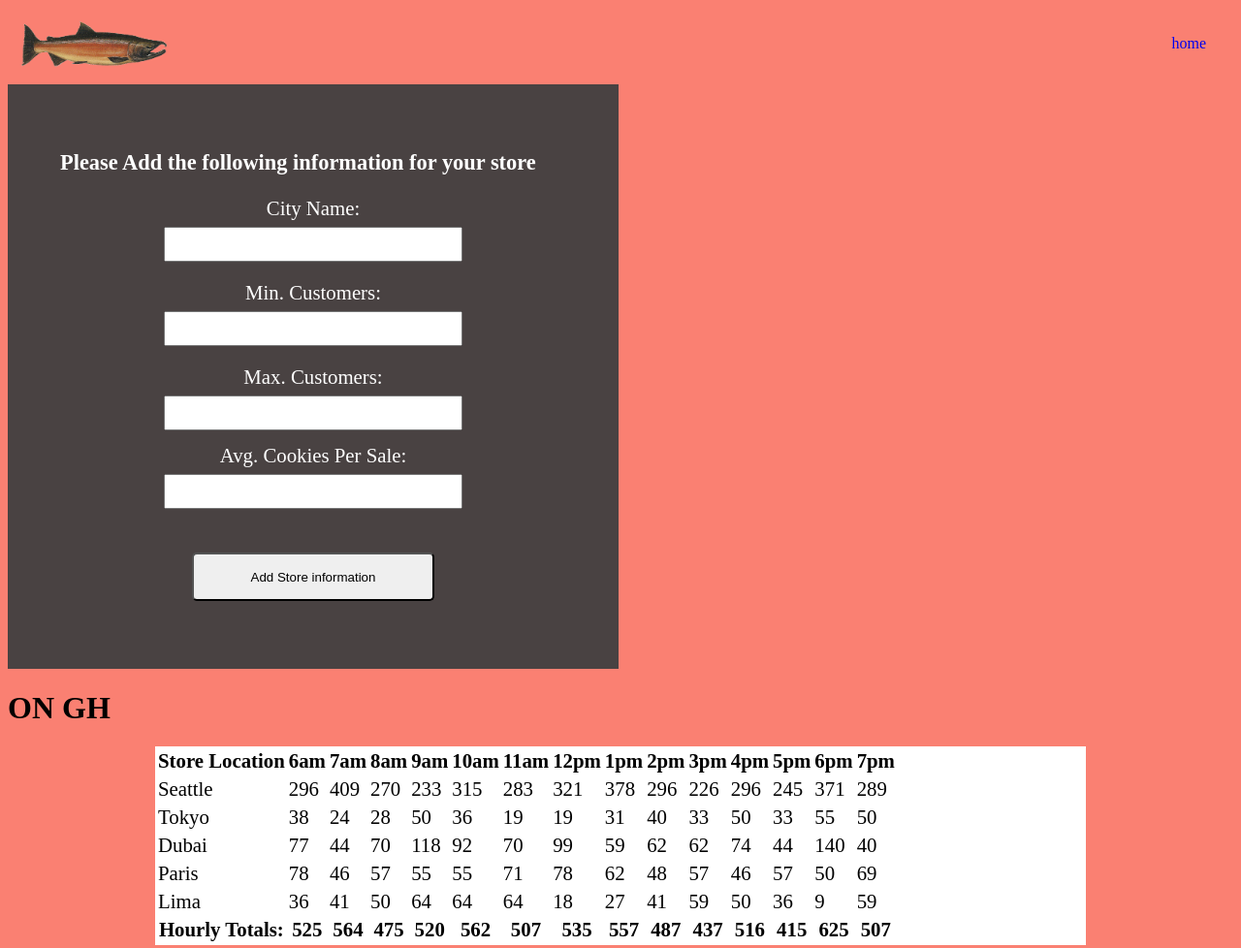
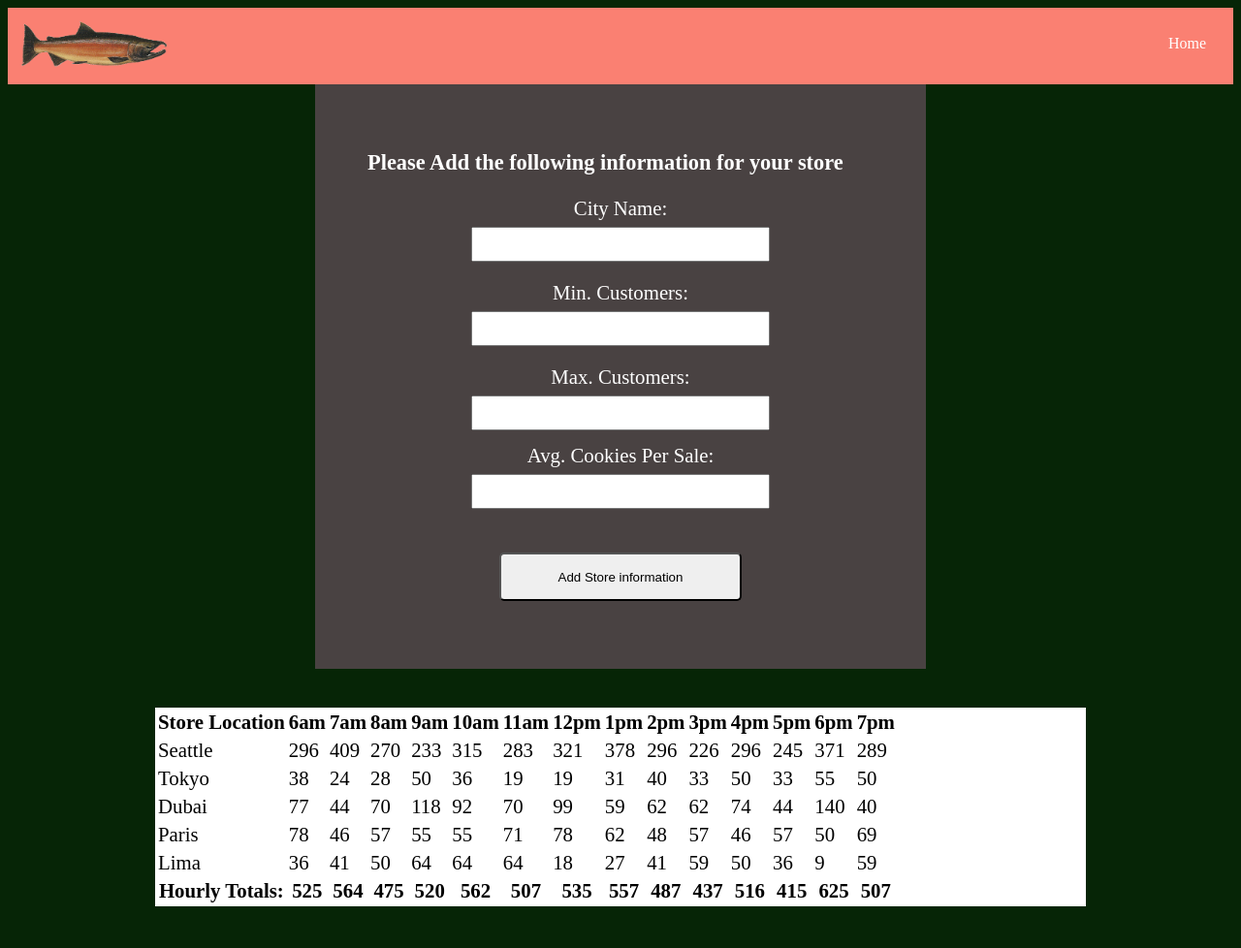
Before and after one commit to brandon-d-gibbs/salmon-cookies, a plain HTML site: page sales.html in a window 1280 px wide. Shown: the whole page at 97% size. After the commit the page ends 943 px from the top, so only its background shows below. Drawn offline with Linux system fonts and the light colour scheme.

Commit message:
sales style tweaks.

```diff
--- a/css/sales.css
+++ b/css/sales.css
@@ -1,5 +1,5 @@
 body {
-  background-color: salmon;
+  background-color: rgb(6, 37, 6);
 }
 
 h3{
@@ -21,6 +21,11 @@ nav ul{
   float: right;
   margin-top: 7px;
 
+}
+
+a {
+  text-decoration: none;
+  color: white;
 }
 
 nav a li {
@@ -45,6 +50,8 @@ form {
   padding: 40px;
   background-color: rgb(73, 66, 66);
   width: 550px;
+  margin: auto;
+  margin-bottom: 40px;
 }
 
 
@@ -79,6 +86,7 @@ form input {
 
 #sales-table {
   width: 960px;
+  margin-top: 40px;
   background-color: white;
   margin: auto;
   font-size: 1.3rem;
--- a/css/style.css
+++ b/css/style.css
@@ -34,6 +34,11 @@ nav ul{
   float: right;
   margin-top: 7px;
 
+}
+
+li {
+  text-decoration: none;
+  color: white;
 }
 
 nav li {
--- a/sales.html
+++ b/sales.html
@@ -14,7 +14,7 @@
     <img id = "navLogo" src="./img/salmon.png" />
 
     <ul>
-        <a href="index.html"><li>home</li></a>
+        <a href="index.html"><li>Home</li></a>
     </ul>
 
 </nav>
@@ -46,7 +46,6 @@
 </form>
 
 
-  <h1>ON GH</h1>
   <section id = "sales-table">
 
   </section>
```
Also changed, not shown: index.html (+1 -1 lines).
